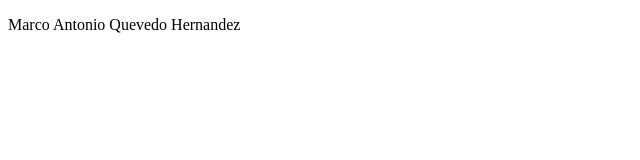
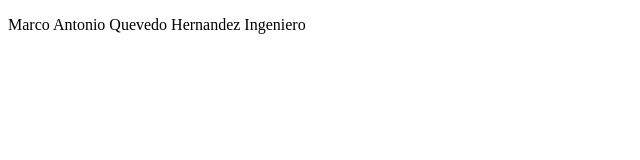
Before and after one commit to MQuevedo20/new-repo, a plain HTML site: page index.html in a window 1280 px wide. Shown: the full height of the page, 0-640 px from the left. Drawn offline with Linux system fonts and the light colour scheme.

Commit message:
Ingeniero

```diff
--- a/index.html
+++ b/index.html
@@ -6,6 +6,6 @@
     <title>Document</title>
   </head>
   <body>
-    <p>Marco Antonio Quevedo Hernandez</p>
+    <p>Marco Antonio Quevedo Hernandez Ingeniero</p>
   </body>
 </html>
```
